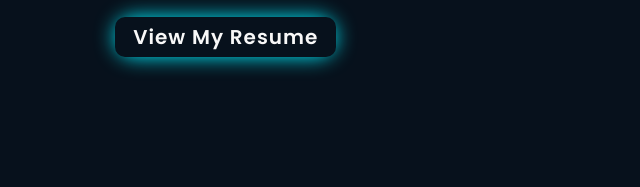
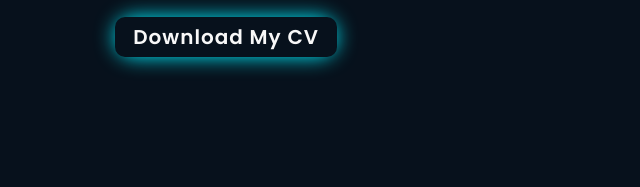
Before and after one commit to sj1315/Portfolio, a plain HTML site: page index.html in a window 1280 px wide. Shown: the part 592-779 px from the top of the page, 0-640 px from the left. Drawn offline with nearby package versions, Linux system fonts and the light colour scheme; some packages are replaced by stand-ins of ours; a script that the page names is missing.

Commit message:
My-Portfolio

```diff
--- a/index.html
+++ b/index.html
@@ -43,7 +43,7 @@
                 <a href="https://github.com/sj1315" target="_blank"><i class='bx bxl-github'></i></a>
             </div>
 
-            <a href="" class="btn" target="_blank">View My Resume</a>
+            <a href="CV/Resume.docx" class="btn">Download My CV</a>
 
         </div>
 
```
